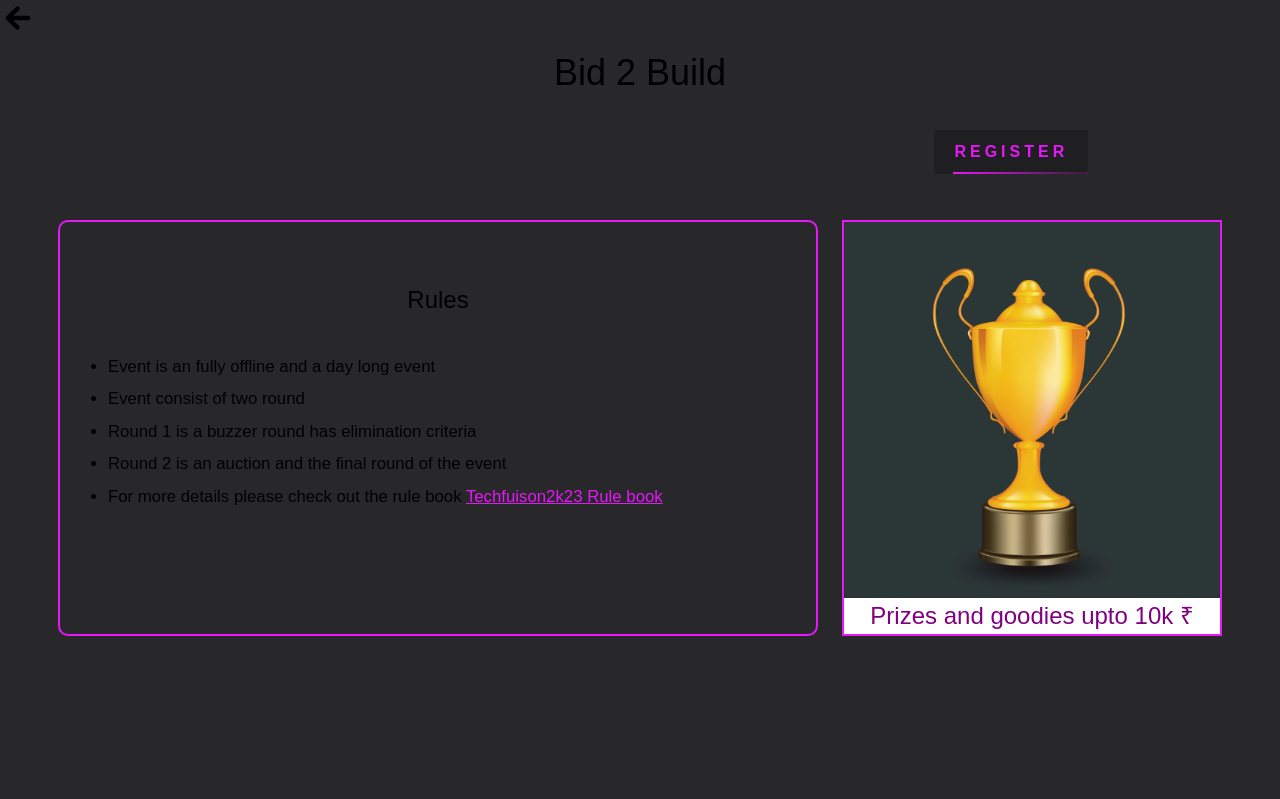
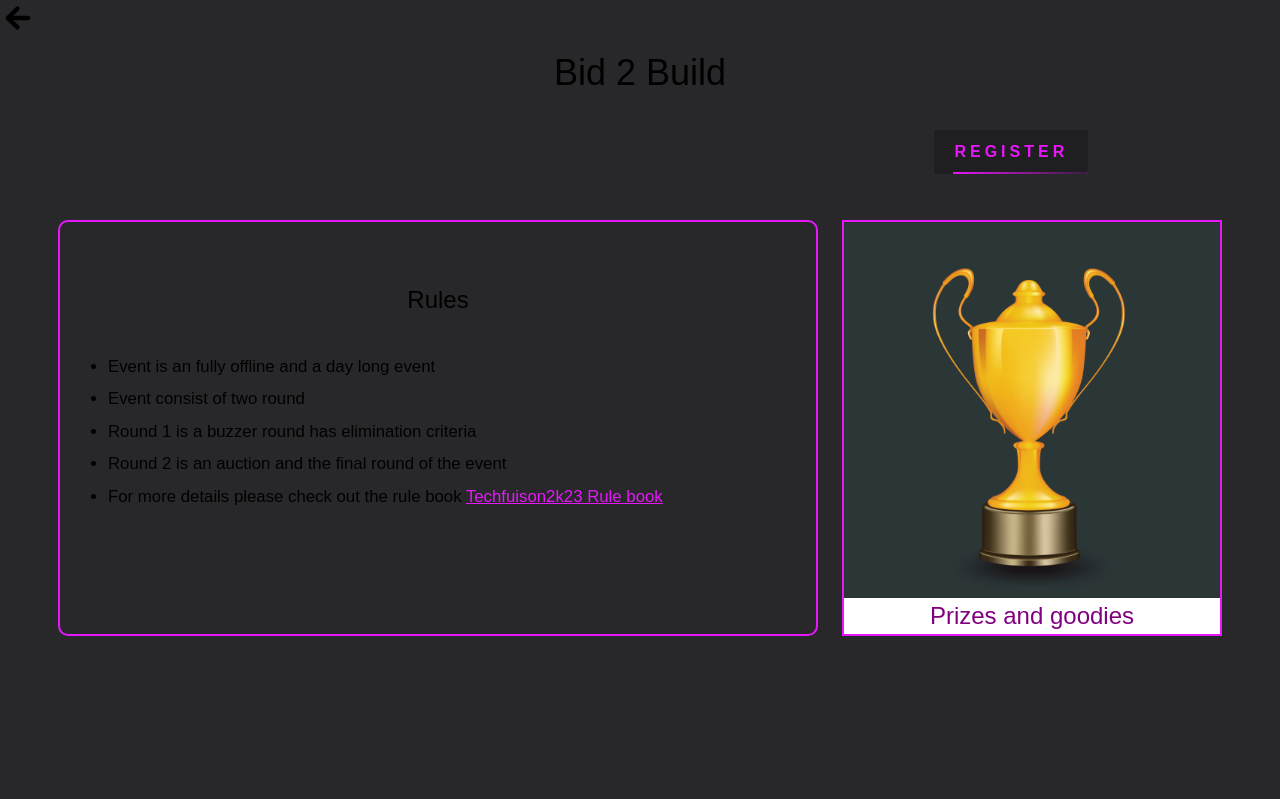
Before and after one commit to raptor-2001/sait-techfusion-2k23, a React (Vite) app: page /event/b2b in a window 1280 px wide. Shown: the top 799 px of the page. Built offline with nearby package versions, Linux system fonts and the light colour scheme.

Commit message:
prizes updated :

```diff
--- a/src/pages/Bid2Build.jsx
+++ b/src/pages/Bid2Build.jsx
@@ -57,7 +57,7 @@ const Bid2Build = () => {
          </div>
          <div className="event-prizes">
           <img src={trophy} alt="" />
-          <h3 className="prize-amount text-center">Prizes and goodies upto 10k ₹</h3>
+          <h3 className="prize-amount text-center">Prizes and goodies</h3>
          </div>
       </div>
 
--- a/src/pages/Cloudverse.jsx
+++ b/src/pages/Cloudverse.jsx
@@ -70,7 +70,7 @@ const Cloudverse = () => {
          </div>
          <div className="event-prizes">
           <img src={trophy} alt="" />
-          <h3 className="prize-amount text-center">Exciting prizes and goodies</h3>
+          <h3 className="prize-amount text-center">Prizes and goodies</h3>
          </div>
       </div>
       <h3
--- a/src/pages/Codecrush.jsx
+++ b/src/pages/Codecrush.jsx
@@ -59,7 +59,7 @@ const Codecrush = () => {
          </div>
          <div className="event-prizes">
           <img src={trophy} alt="" />
-          <h3 className="prize-amount text-center">Prizes and goodies will be disclosed soon </h3>
+          <h3 className="prize-amount text-center">Prizes and goodies</h3>
          </div>
       </div>
 
--- a/src/pages/Duocoding.jsx
+++ b/src/pages/Duocoding.jsx
@@ -57,7 +57,7 @@ const Duocoding = () => {
          </div>
          <div className="event-prizes">
           <img src={trophy} alt="" />
-          <h3 className="prize-amount text-center">Prizes and goodies upto 10k ₹</h3>
+          <h3 className="prize-amount text-center">Prizes and goodies</h3>
          </div>
       </div>
 
--- a/src/pages/Podium.jsx
+++ b/src/pages/Podium.jsx
@@ -55,7 +55,7 @@ const Podium = () => {
          </div>
          <div className="event-prizes">
           <img src={trophy} alt="" />
-          <h3 className="prize-amount text-center">Prizes and goodies upto 6k ₹</h3>
+          <h3 className="prize-amount text-center">Prizes and goodies</h3>
          </div>
       </div>
 
```
